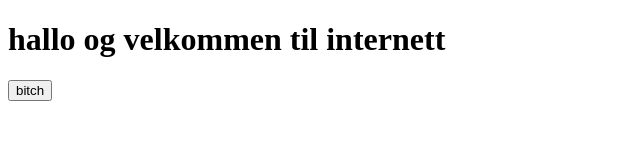
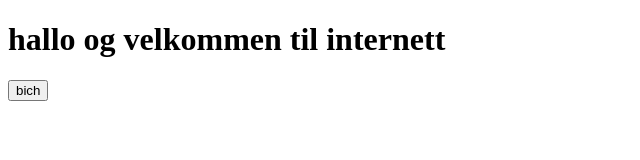
Before and after one commit to smeg-man/githahaha, a plain HTML site: page knapp.html in a window 1280 px wide. Shown: the full height of the page, 0-640 px from the left. Drawn offline with Linux system fonts and the light colour scheme.

Commit message:
skrivefeil

```diff
--- a/knapp.html
+++ b/knapp.html
@@ -8,7 +8,7 @@
 		hallo og velkommen til internett
 	</h1>
 	<button type="button">
-		bitch
+		bich
 	</button>
 </body>
 </html>
```
